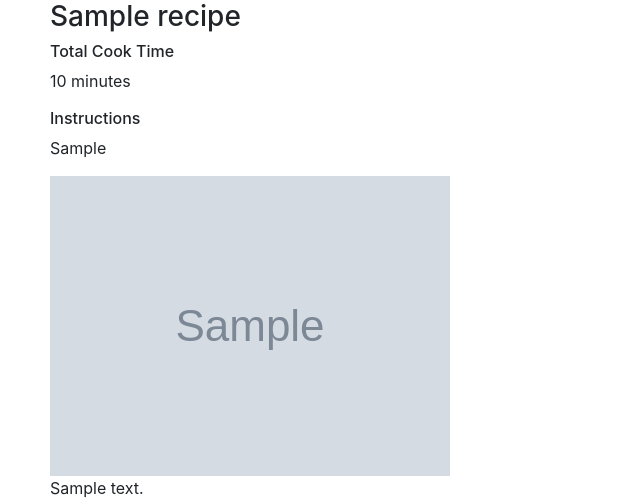
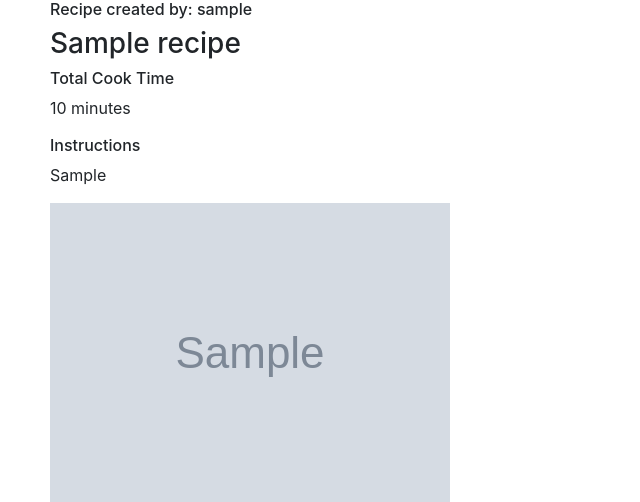
Before and after one commit to Jenniferrmuniz/food-space, a Node server app: page /recipes/details/600000000000000000000001 in a window 1280 px wide. Shown: the part 106-608 px from the top of the page, without its empty margins (0-640 px from the left). Run offline with Node 20, Linux system fonts and the light colour scheme; tables that the repository leaves empty hold one stand-in row (values such as "Sample post"); some libraries are stand-ins or nearby versions.

Commit message:
users connected to authors of recipes

```diff
--- a/routes/recipes-routes.js
+++ b/routes/recipes-routes.js
@@ -92,12 +92,14 @@ router.post('/new', (req, res, next) => {
   let duration = req.body.theDuration;
   let instructions = req.body.theInstructions;
   let image = req.body.theImage;
+  let author = req.body.theAuthor;
 
   Recipe.create({
           title: title,
           duration: duration,
           instructions: instructions,
-          image: image
+          image: image,
+          author: author
       })
       .then((result) => {
           res.redirect('/recipes/all')
@@ -142,18 +144,9 @@ router.get('/details/:id', (req, res, next) => {
   Recipe.findById(id).populate('author')
     .then((theRecipe) => {
 
-      console.log(theRecipe);
-
-
-
           Comment.find({recipe: id}).populate('author')
             .then((allComments) => {
-
-
-              console.log(allComments)
-
-
-
+              console.log(theRecipe)
                 res.render('recipes/recipeDetails', {
                   recipe: theRecipe,
                   comments: allComments
--- a/views/recipes/new.hbs
+++ b/views/recipes/new.hbs
@@ -14,12 +14,14 @@
             <input type="text" name='theInstructions'>
         </div>
 
-
         {{!-- file upload for images needs to be added below --}}
         <div>
             <p>Image:</p>
             <input type="text" name='theImage'>
         </div>
+
+        <input type='hidden' name='theAuthor' value='{{theUser._id}}'>
+
 
         <div>
             <button type="submit">SAVE</button>
--- a/views/recipes/recipeDetails.hbs
+++ b/views/recipes/recipeDetails.hbs
@@ -1,11 +1,9 @@
 
-{{#each users}}
-
-{{#if chosen}}
-<p>{{this.username}}</p>
+{{#if recipe.author}}
+<h6> Recipe created by: {{recipe.author.username}} </h6>
+{{else}}
+<h6> Recipe creator unknown </h6>
 {{/if}}
-
-{{/each}}
 
 <div class='recipe-card'>
     <div class='recipe-text'>
```
